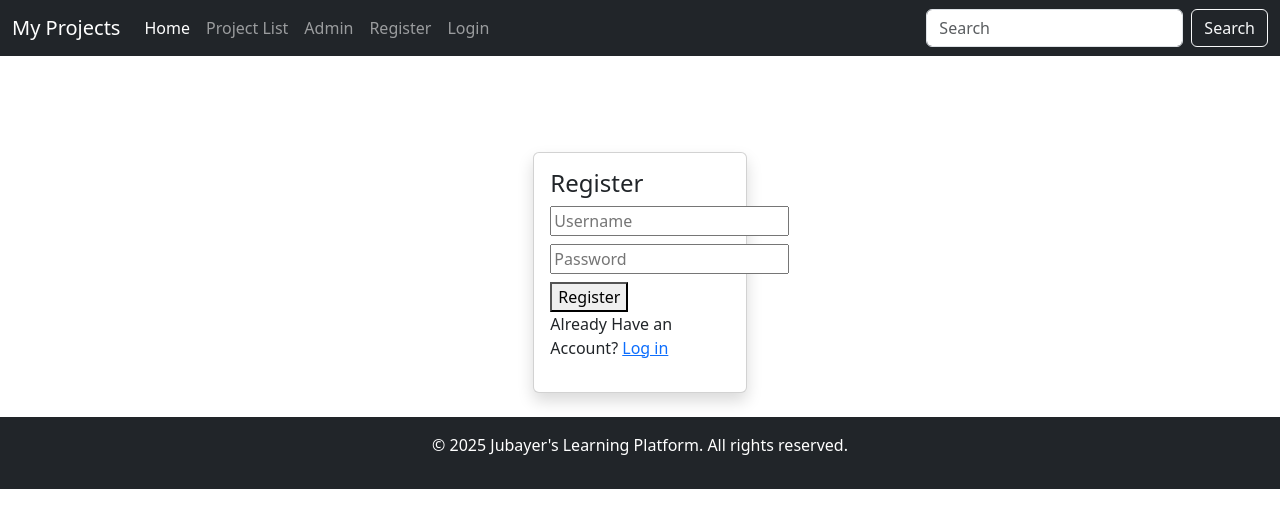
After one commit to jihadj0002/Web, a Django app: page /recipe/signup/ in a window 1280 px wide. The commit adds this page. Shown: the top 528 px of the page. Run offline with Django 5.2, Linux system fonts and the light colour scheme.

Commit message:
Created Sign Up page in recipe app

```diff
--- a/Learn/test0/base/templates/base/base.html
+++ b/Learn/test0/base/templates/base/base.html
@@ -49,7 +49,7 @@
                     <!-- If user is logged out -->
                     {% else %}
                         <li class="nav-item">
-                            <a class="nav-link" href="#">Register</a>
+                            <a class="nav-link" href="{% url 'recipe:signup' %}">Register</a>
                         </li>
                         <li class="nav-item">
                             <a class="nav-link" href="{% url 'recipe:login' %}">Login</a>
--- /dev/null
+++ b/Learn/test0/recipe/templates/recipe/sign-up.html
@@ -0,0 +1,32 @@
+{% extends "base/base.html" %}
+
+{% block content %}
+<br><br><br><br>
+<div class="container bg-white mx-auto col-md-2 card shadow p-3">
+    <div class="login-form">
+        {% if messages %}
+        {% for message in messages %}
+        <div class="alert alert-{{ message.tags }}">
+            {{message}}
+        </div>
+        {% endfor %}
+        {% endif %}
+        <form method="post">
+            {% csrf_token %}
+
+            <h4>Register</h4>
+            <div class="">
+                <input type="text" name="username" id="username" placeholder="Username" required>
+            </div>
+            <div class="mt-2">
+                <input type="password" name="password" id="password" placeholder="Password" required>
+            </div>
+            <div class="mt-2">
+                <button>Register</button>
+            </div>
+        </form>
+        <p>Already Have an Account? <a href="{% url 'recipe:login' %}">Log in</a></p>
+
+    </div>
+</div>
+{% endblock %}
--- a/Learn/test0/recipe/urls.py
+++ b/Learn/test0/recipe/urls.py
@@ -8,5 +8,6 @@ urlpatterns = [
     path("view/<int:pk>", views.detail, name="detail"),
     path("login/", views.login, name="login"),
     path("logout/", views.logoutt, name="logout"),
+    path("signup/", views.signup, name="signup"),
 
 ]
--- a/Learn/test0/recipe/views.py
+++ b/Learn/test0/recipe/views.py
@@ -1,6 +1,7 @@
 from django.shortcuts import render, redirect
 from .models import Recipe
 from django.contrib.auth import login as auth_login, authenticate, logout
+from django.contrib.auth.models import User
 from django.contrib import messages
 
 # Create your views here.
@@ -46,3 +47,24 @@ def login(request):
 def logoutt(request):
     logout(request)
     return redirect("recipe:login")
+
+def signup(request):
+    if request.method == "POST":
+        try:
+            username = request.POST.get('username')
+            password = request.POST.get('password')
+            user_obj = User.objects.filter(username=username)
+
+            if user_obj.exists():
+                messages.error(request, "Username is taken")
+                return redirect("recipe:signup")
+            user = User.objects.create(username=username) #Here using password=password dosent works because thats not clean data I guess.
+            user.set_password(password)
+
+            user.save()
+            messages.success(request, "User Created Successfully")
+
+        except Exception as e:
+            messages.error(request, "Smething Went Wrong")
+
+    return render(request, "recipe/sign-up.html")
```
Also changed, not shown: Learn/test0/db.sqlite3.
